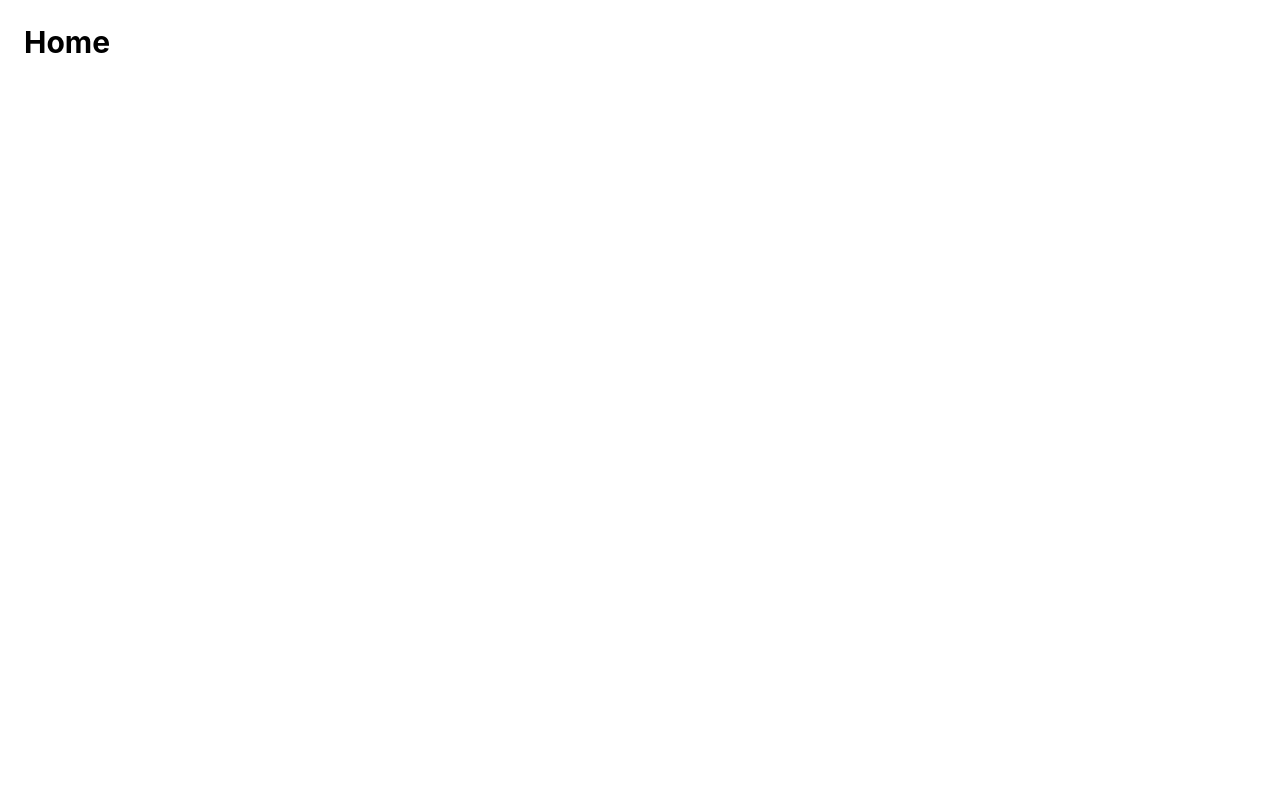
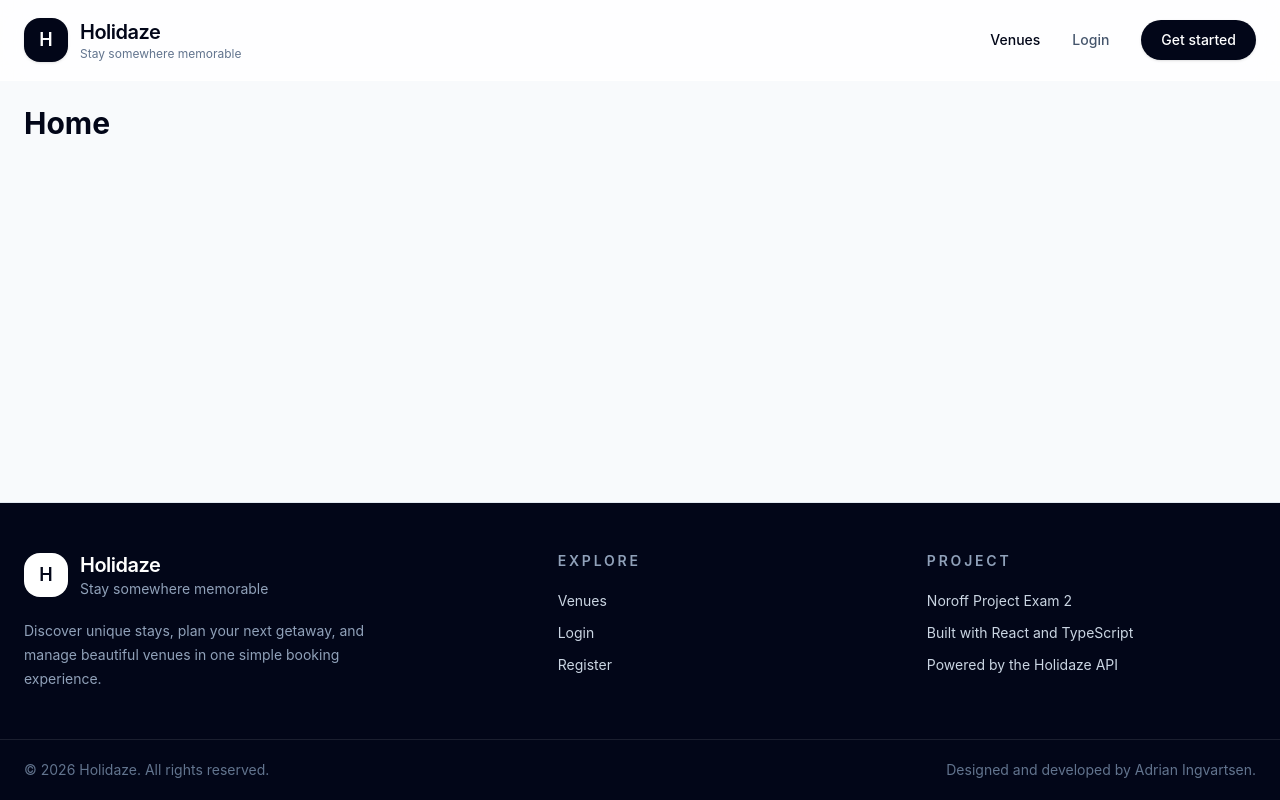
Before and after one commit to adring93/project-exam-2-holidaze, a React (Vite) app: page / in a window 1280 px wide. Built offline with nearby package versions, Linux system fonts and the light colour scheme.

Commit message:
feat: add main layout with header and footer

```diff
--- a/src/App.tsx
+++ b/src/App.tsx
@@ -1,4 +1,5 @@
 import { Route, Routes } from 'react-router-dom'
+import MainLayout from './components/layout/MainLayout'
 import BookingsPage from './pages/BookingsPage'
 import CreateVenuePage from './pages/CreateVenuePage'
 import EditVenuePage from './pages/EditVenuePage'
@@ -14,6 +15,7 @@ import VenuePage from './pages/VenuePage'
 function App() {
   return (
     <Routes>
+      <Route element={<MainLayout />}>
         <Route path="/" element={<HomePage />} />
         <Route path="/venues/:id" element={<VenuePage />} />
         <Route path="/register" element={<RegisterPage />} />
@@ -28,6 +30,7 @@ function App() {
           element={<VenueBookingsPage />}
         />
         <Route path="*" element={<NotFoundPage />} />
+      </Route>
     </Routes>
   )
 }
--- a/src/components/layout/Footer.tsx
+++ b/src/components/layout/Footer.tsx
@@ -0,0 +1,72 @@
+import { Link } from 'react-router-dom'
+
+function Footer() {
+  return (
+    <footer className="border-t border-slate-200 bg-slate-950 text-white">
+      <div className="mx-auto grid max-w-7xl gap-10 px-6 py-12 md:grid-cols-[1.5fr_1fr_1fr]">
+        <div>
+          <Link to="/" className="inline-flex items-center gap-3">
+            <div className="flex h-11 w-11 items-center justify-center rounded-2xl bg-white text-lg font-semibold text-slate-950">
+              H
+            </div>
+
+            <div>
+              <p className="text-xl font-semibold tracking-tight">Holidaze</p>
+              <p className="text-sm text-slate-400">Stay somewhere memorable</p>
+            </div>
+          </Link>
+
+          <p className="mt-5 max-w-sm text-sm leading-6 text-slate-400">
+            Discover unique stays, plan your next getaway, and manage beautiful
+            venues in one simple booking experience.
+          </p>
+        </div>
+
+        <div>
+          <h2 className="text-sm font-semibold uppercase tracking-[0.2em] text-slate-400">
+            Explore
+          </h2>
+
+          <div className="mt-5 flex flex-col gap-3 text-sm">
+            <Link to="/" className="text-slate-300 transition hover:text-white">
+              Venues
+            </Link>
+            <Link
+              to="/login"
+              className="text-slate-300 transition hover:text-white"
+            >
+              Login
+            </Link>
+            <Link
+              to="/register"
+              className="text-slate-300 transition hover:text-white"
+            >
+              Register
+            </Link>
+          </div>
+        </div>
+
+        <div>
+          <h2 className="text-sm font-semibold uppercase tracking-[0.2em] text-slate-400">
+            Project
+          </h2>
+
+          <div className="mt-5 flex flex-col gap-3 text-sm text-slate-300">
+            <p>Noroff Project Exam 2</p>
+            <p>Built with React and TypeScript</p>
+            <p>Powered by the Holidaze API</p>
+          </div>
+        </div>
+      </div>
+
+      <div className="border-t border-white/10">
+        <div className="mx-auto flex max-w-7xl flex-col gap-2 px-6 py-5 text-sm text-slate-500 sm:flex-row sm:items-center sm:justify-between">
+          <p>© {new Date().getFullYear()} Holidaze. All rights reserved.</p>
+          <p>Designed and developed by Adrian Ingvartsen.</p>
+        </div>
+      </div>
+    </footer>
+  )
+}
+
+export default Footer
--- a/src/components/layout/Header.tsx
+++ b/src/components/layout/Header.tsx
@@ -0,0 +1,106 @@
+import { useState } from 'react'
+import { Link, NavLink } from 'react-router-dom'
+
+function Header() {
+  const [isMenuOpen, setIsMenuOpen] = useState(false)
+
+  const linkStyles = ({ isActive }: { isActive: boolean }) =>
+    `text-sm font-medium transition ${
+      isActive ? 'text-slate-950' : 'text-slate-600 hover:text-slate-950'
+    }`
+
+  return (
+    <header className="sticky top-0 z-50 border-b border-white/60 bg-white/80 backdrop-blur-xl">
+      <div className="mx-auto flex h-20 max-w-7xl items-center justify-between px-6">
+        <Link to="/" className="group flex items-center gap-3">
+          <div className="flex h-11 w-11 items-center justify-center rounded-2xl bg-slate-950 text-lg font-semibold text-white shadow-sm transition group-hover:-translate-y-0.5">
+            H
+          </div>
+
+          <div>
+            <p className="text-xl font-semibold tracking-tight text-slate-950">
+              Holidaze
+            </p>
+            <p className="text-xs text-slate-500">Stay somewhere memorable</p>
+          </div>
+        </Link>
+
+        <nav className="hidden items-center gap-8 md:flex">
+          <NavLink to="/" className={linkStyles}>
+            Venues
+          </NavLink>
+
+          <NavLink to="/login" className={linkStyles}>
+            Login
+          </NavLink>
+
+          <Link
+            to="/register"
+            className="rounded-full bg-slate-950 px-5 py-2.5 text-sm font-medium text-white shadow-sm transition hover:-translate-y-0.5 hover:bg-slate-800"
+          >
+            Get started
+          </Link>
+        </nav>
+
+        <button
+          type="button"
+          aria-label="Toggle menu"
+          aria-expanded={isMenuOpen}
+          onClick={() => setIsMenuOpen(!isMenuOpen)}
+          className="flex h-11 w-11 items-center justify-center rounded-2xl border border-slate-200 text-slate-950 transition hover:bg-slate-50 md:hidden"
+        >
+          <span className="sr-only">Open menu</span>
+          <span className="relative block h-4 w-5">
+            <span
+              className={`absolute left-0 top-0 block h-0.5 w-5 bg-current transition ${
+                isMenuOpen ? 'translate-y-[7px] rotate-45' : ''
+              }`}
+            />
+            <span
+              className={`absolute left-0 top-[7px] block h-0.5 w-5 bg-current transition ${
+                isMenuOpen ? 'opacity-0' : ''
+              }`}
+            />
+            <span
+              className={`absolute left-0 top-[14px] block h-0.5 w-5 bg-current transition ${
+                isMenuOpen ? '-translate-y-[7px] -rotate-45' : ''
+              }`}
+            />
+          </span>
+        </button>
+      </div>
+
+      {isMenuOpen && (
+        <nav className="border-t border-slate-200 bg-white px-6 py-5 md:hidden">
+          <div className="mx-auto flex max-w-7xl flex-col gap-4">
+            <NavLink
+              to="/"
+              className={linkStyles}
+              onClick={() => setIsMenuOpen(false)}
+            >
+              Venues
+            </NavLink>
+
+            <NavLink
+              to="/login"
+              className={linkStyles}
+              onClick={() => setIsMenuOpen(false)}
+            >
+              Login
+            </NavLink>
+
+            <Link
+              to="/register"
+              onClick={() => setIsMenuOpen(false)}
+              className="mt-2 rounded-full bg-slate-950 px-5 py-3 text-center text-sm font-medium text-white"
+            >
+              Get started
+            </Link>
+          </div>
+        </nav>
+      )}
+    </header>
+  )
+}
+
+export default Header
--- a/src/components/layout/MainLayout.tsx
+++ b/src/components/layout/MainLayout.tsx
@@ -0,0 +1,19 @@
+import { Outlet } from 'react-router-dom'
+import Footer from './Footer'
+import Header from './Header'
+
+function MainLayout() {
+  return (
+    <div className="flex min-h-screen flex-col bg-slate-50 text-slate-950">
+      <Header />
+
+      <main className="flex-1">
+        <Outlet />
+      </main>
+
+      <Footer />
+    </div>
+  )
+}
+
+export default MainLayout
```
Lines whose indentation alone changed are shown as unchanged.
